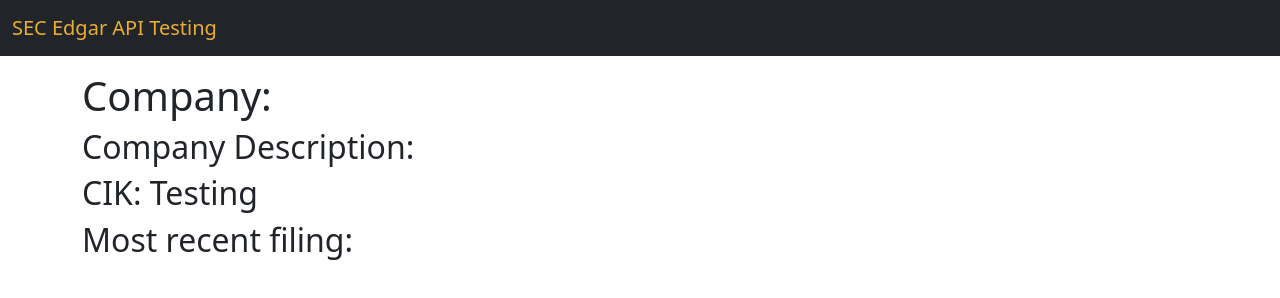
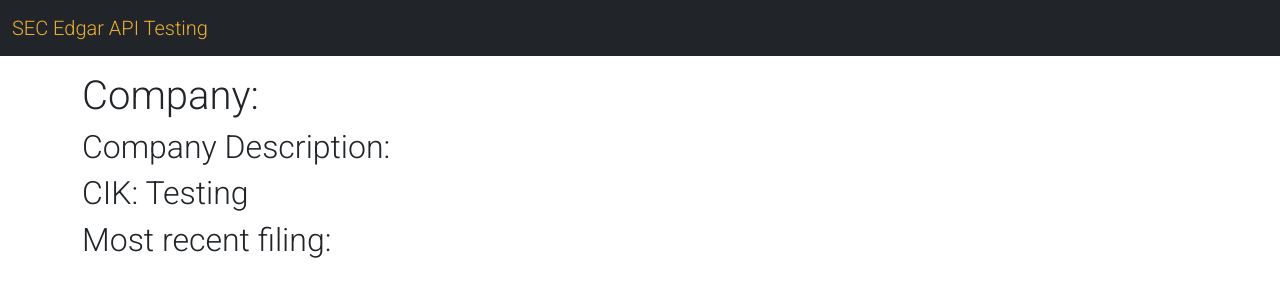
Before and after one commit to chase-newman/sec-edgar-api, a plain HTML site: page index.html in a window 1280 px wide. Drawn offline with nearby package versions, Linux system fonts and the light colour scheme; no server answers.

Commit message:
update font

```diff
--- a/app.js
+++ b/app.js
@@ -1,4 +1,8 @@
 const URL = "https://data.sec.gov/submissions/CIK0000320193.json"
+
+const ext = "xslF345X03/wf-form4_166613234346671.xml"
+
+https://www.sec.gov/Archives/edgar/data/1559053/000156761922018716/0001567619-22-018716-index.htm
 
 fetch(URL)
     .then(response => response.json())
--- a/index.html
+++ b/index.html
@@ -5,6 +5,9 @@
     <meta name="viewport" content="width=device-width, initial-scale=1.0">
     <meta http-equiv="X-UA-Compatible" content="ie=edge">
     <title>SEC Edgar API Testing</title>
+    <link rel="preconnect" href="https://fonts.googleapis.com">
+    <link rel="preconnect" href="https://fonts.gstatic.com" crossorigin>
+    <link href="https://fonts.googleapis.com/css2?family=Roboto:wght@300&display=swap" rel="stylesheet">
     <link href="https://cdn.jsdelivr.net/npm/bootstrap@5.2.2/dist/css/bootstrap.min.css" rel="stylesheet" integrity="sha384-Zenh87qX5JnK2Jl0vWa8Ck2rdkQ2Bzep5IDxbcnCeuOxjzrPF/et3URy9Bv1WTRi" crossorigin="anonymous">
     <link rel="stylesheet" href="styles.css">
   </head>
--- a/styles.css
+++ b/styles.css
@@ -1,3 +1,6 @@
+body {
+    font-family: 'Roboto', sans-serif;
+}
 .navbar-brand {
     color: #ebae34;
 }
```
